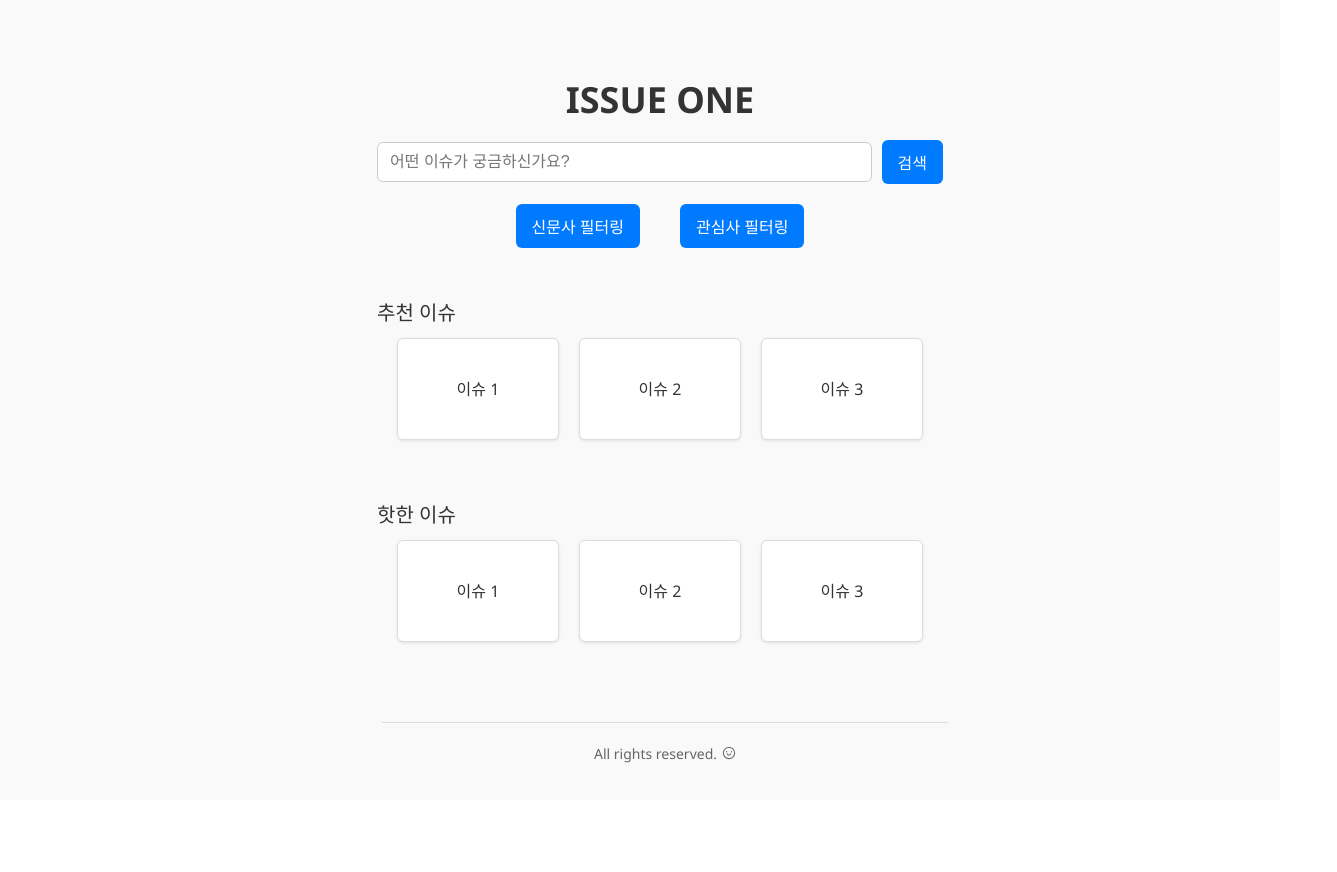
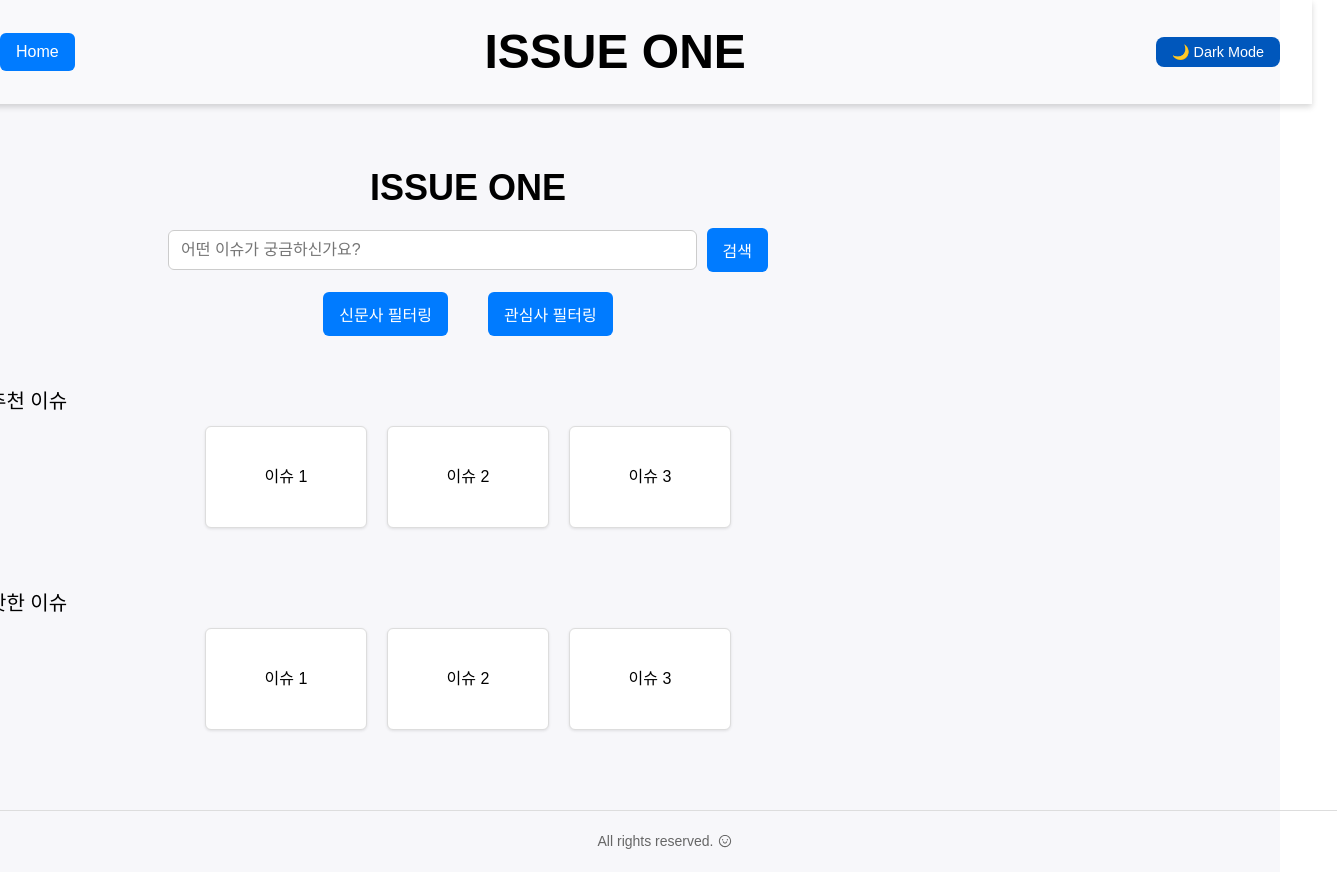
Before and after one commit to Jinacker/ISSUE_ONE, a React (Vite) app in the folder ISSUE_ONE/: page / in a window 1280 px wide. Shown: the whole page, 1337 px wide, since content can reach past the window. Before the commit the page ends 800 px from the top, so only its background shows below. Built offline with nearby package versions, Linux system fonts and the light colour scheme.

Commit message:
[FEAT] Dark Mode 구현 및 헤더 생성

```diff
--- a/ISSUE_ONE/package.json
+++ b/ISSUE_ONE/package.json
@@ -14,6 +14,7 @@
     "react-dom": "^19.1.0",
     "react-icons": "^5.5.0",
     "react-router-dom": "^7.6.0",
+    "styled-components": "^6.1.18",
     "vite": "^6.3.5"
   },
   "devDependencies": {
--- a/ISSUE_ONE/src/App.jsx
+++ b/ISSUE_ONE/src/App.jsx
@@ -1,44 +1,63 @@
 /* eslint-disable no-unused-vars */
+import { Routes, Route, useNavigate } from "react-router-dom";
+import { useState, useEffect } from "react";
+import { ThemeProvider } from "styled-components";
+import { lightTheme, darkTheme } from "./theme";
+import GlobalStyle from "./GlobalStyle";
 
-import {Routes, Route, Link, useNavigate} from 'react-router-dom'
-import { useState } from 'react'
-import {AiOutlineSmile} from "react-icons/ai"; // 리액트 아이콘
-
-import './App.css'
-import Home from './pages/Home'
-import Loading from './pages/Loading'
-import Search from './pages/Search'
-import Notfound from './pages/Notfound'
-
-// 라우터 구성
+import Home from "./pages/Home";
+import Loading from "./pages/Loading";
+import Search from "./pages/Search";
+import Notfound from "./pages/Notfound";
+import Header from "./components/Header"; // ✅ Header 컴포넌트 분리된 경우
 
 function App() {
+  const nav = useNavigate();
 
-  const nav = useNavigate(); // navigation 함수 생성 => 원하는 페이지로 이동가능
+  const onClickButton = () => {
+    nav("/search");
+  };
 
-  const onClickButton = () => { // 이벤트 핸들러 생성
-    nav("/search");
-  }
-
-   const [query, setQuery] = useState(""); // 검색어 상태
+  const [query, setQuery] = useState("");
 
   const onSearchSubmit = (e) => {
-    e.preventDefault(); // 기본 폼 전송 막기
+    e.preventDefault();
     if (query.trim()) {
-      nav(`/search?q=${encodeURIComponent(query)}`); // 쿼리스트링 붙여서 이동
+      nav(`/search?q=${encodeURIComponent(query)}`);
     }
   };
 
+  // ✅ 다크모드 상태
+  const [themeMode, setThemeMode] = useState("lightTheme");
+
+  useEffect(() => {
+    const savedTheme = localStorage.getItem("theme") || "lightTheme";
+    setThemeMode(savedTheme);
+  }, []);
+
+  const toggleTheme = () => {
+    const newTheme = themeMode === "lightTheme" ? "darkTheme" : "lightTheme";
+    setThemeMode(newTheme);
+    localStorage.setItem("theme", newTheme);
+  };
+
+  const theme = themeMode === "lightTheme" ? lightTheme : darkTheme;
+
   return (
-    <>
+    <ThemeProvider theme={theme}>
+      <GlobalStyle />
+
+      {/* ✅ 상단 헤더에 토글 버튼 포함 */}
+      <Header toggleTheme={toggleTheme} themeMode={themeMode} />
+
       <Routes>
         <Route path="/" element={<Home />} />
         <Route path="/load" element={<Loading />} />
         <Route path="/search" element={<Search />} />
         <Route path="*" element={<Notfound />} />
       </Routes>
-    </>
+    </ThemeProvider>
   );
 }
 
-export default App
+export default App;
--- /dev/null
+++ b/ISSUE_ONE/src/GlobalStyle.jsx
@@ -0,0 +1,14 @@
+// GlobalStyle.js
+import { createGlobalStyle } from "styled-components";
+
+const GlobalStyle = createGlobalStyle`
+  body {
+    background-color: ${({ theme }) => theme.colors.colorBg};
+    color: ${({ theme }) => theme.colors.colorMainFont};
+    margin: 0;
+    padding: 0;
+    font-family: sans-serif;
+  }
+`;
+
+export default GlobalStyle;
--- /dev/null
+++ b/ISSUE_ONE/src/components/Header.jsx
@@ -0,0 +1,45 @@
+// Header.jsx
+import styled from "styled-components";
+
+const HeaderContainer = styled.header`
+  width: 100vw;
+  padding: 1rem 2rem;
+  background-color: ${({ theme }) => theme.colors.colorMain};
+  color: ${({ theme }) => theme.colors.colorMainFont};
+  display: flex;
+  justify-content: space-between;
+  align-items: center;
+  box-shadow: ${({ theme }) => theme.colors.colorShadow};
+  position: sticky;
+  top: 0;
+  z-index: 1000;
+`;
+
+const Title = styled.div`
+  font-size: 3rem;
+  font-weight: bold;
+`;
+
+const ToggleButton = styled.button`
+  background-color: ${({ theme }) => theme.colors.colorBlue};
+  color: ${({ theme }) => theme.colors.colorWhite};
+  border: none;
+  border-radius: 8px;
+  padding: 0.4rem 1rem;
+  cursor: pointer;
+  font-size: 0.9rem;
+`;
+
+const Header = ({ toggleTheme, themeMode }) => {
+  return (
+    <HeaderContainer>
+    <button>Home</button>
+      <Title> ISSUE ONE </Title>
+      <ToggleButton onClick={toggleTheme}>
+        {themeMode === "lightTheme" ? "🌙 Dark Mode" : "☀️ Light Mode"}
+      </ToggleButton>
+    </HeaderContainer>
+  );
+};
+
+export default Header;
--- /dev/null
+++ b/ISSUE_ONE/src/components/ThemeToggleButton.jsx
@@ -0,0 +1,25 @@
+// components/ThemeToggleButton.jsx
+import React from "react";
+import styled from "styled-components";
+
+const ToggleButton = styled.button`
+  position: absolute;
+  top: 1rem;
+  right: 1rem;
+  padding: 0.5rem 1rem;
+  border: none;
+  border-radius: 10px;
+  cursor: pointer;
+
+  background-color: ${({ theme }) => theme.colors.primary};
+  color: ${({ theme }) => theme.colors.text};
+  box-shadow: ${({ theme }) => theme.colors.shadow};
+
+  transition: all 0.3s ease;
+`;
+
+const ThemeToggleButton = ({ toggleTheme }) => {
+  return <ToggleButton onClick={toggleTheme}>테마 전환</ToggleButton>;
+};
+
+export default ThemeToggleButton;
--- a/ISSUE_ONE/src/pages/Home.jsx
+++ b/ISSUE_ONE/src/pages/Home.jsx
@@ -2,6 +2,7 @@ import { useState } from 'react';
 import { useNavigate } from 'react-router-dom';
 import '../App.css';
 import { AiOutlineSmile } from 'react-icons/ai';
+import Header from '../components/Header';
 
 const pressOptions = ['조선일보', '한겨레', '중앙일보', '경향신문', '한국일보'];
 const categoryOptions = ['정치', '경제', '사회', '국제', 'IT', '문화', '스포츠'];
--- /dev/null
+++ b/ISSUE_ONE/src/theme.js
@@ -0,0 +1,36 @@
+// theme.js
+export const lightTheme = {
+  colors: {
+    colorMain: "#ffffff4d",
+    colorBg: "#F7F7FA",
+    colorMainFont: "#000000",
+    colorSkyBlue: "#E6F4FE",
+    colorBlue: "#0057BC",
+    colorDisabled: "#C4C4C4",
+    colorGray: "#D9D9D9",
+    colorDarkGray: "#a5a4a4",
+    colorWhite: "#FFFFFF",
+    colorRed: "#FC585A",
+    colorDiRed: "#FE9090",
+    colorShadow: "0 3px 6px rgba(0, 0, 0, .16)",
+    colorDarkShadow: "0 3px 6px rgba(0, 0, 0, .5)",
+  },
+};
+
+export const darkTheme = {
+  colors: {
+    colorMain: "#585D6E4d",
+    colorBg: "#1B1D25",
+    colorMainFont: "#000000",
+    colorSkyBlue: "#E6F4FE",
+    colorBlue: "#3190ff",
+    colorDisabled: "#C4C4C4",
+    colorGray: "#D9D9D9",
+    colorDarkGray: "#a5a4a4",
+    colorWhite: "#FFFFFF",
+    colorRed: "#FC585A",
+    colorDiRed: "#FE9090",
+    colorShadow: "0 4px 7px rgb(68 68 68 / .8)",
+    colorDarkShadow: "0 3px 6px rgba(255, 255, 255, .5)",
+  },
+};
```
Also changed, not shown: ISSUE_ONE/src/components/Header.css (added), 2 other files (tests, documents, lock files or other folders).
